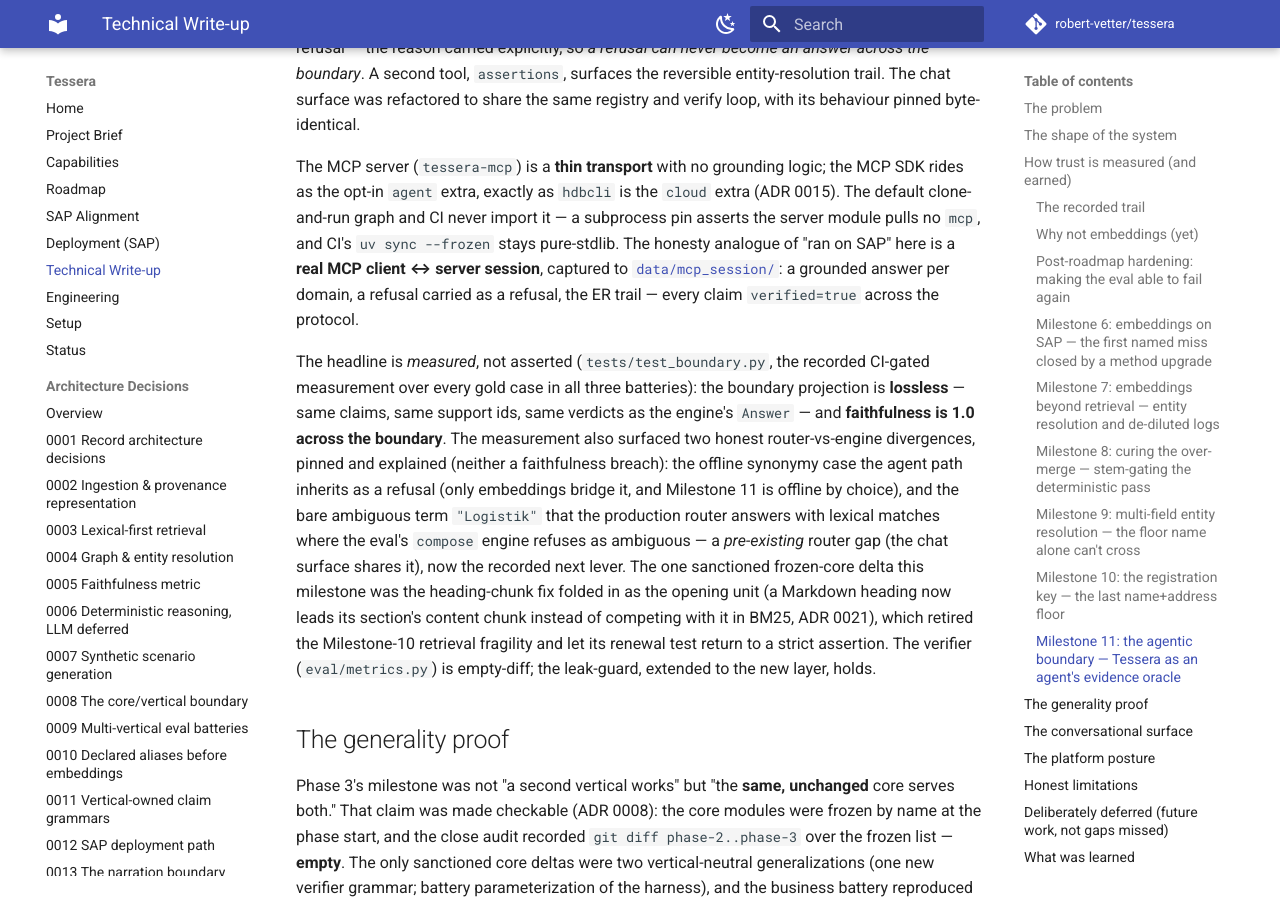
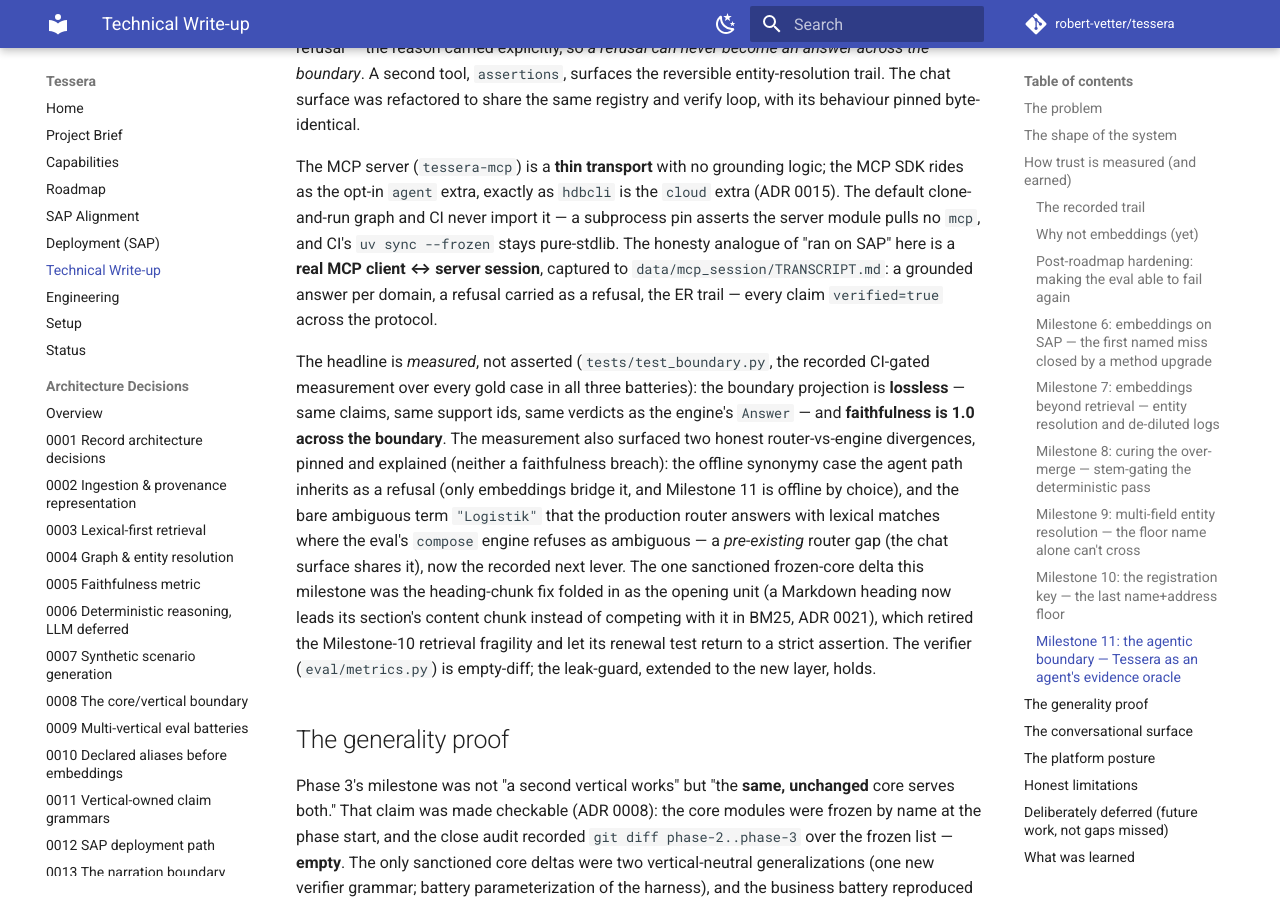
Before and after one commit to robert-vetter/tessera, an MkDocs documentation site: the page built from docs/WRITEUP.md, in a window 1280 px wide and 900 px high, scrolled down 9942 px. Built offline with MkDocs 1.6.1 and Material for MkDocs 9.7.7, drawn with Linux system fonts in a browser that asks for light colours; comment, search, counter and statistics services are not loaded.

Commit message:
docs: fix WRITEUP mkdocs strict-mode link to the MCP transcript
The data/mcp_session/TRANSCRIPT.md target lives outside docs/, so the markdown
link tripped mkdocs --strict (build job). Reference it as a code span, matching
how the WRITEUP cites other repo-relative paths.

Co-Authored-By: Claude Opus 4.8 <noreply@anthropic.com>

```diff
--- a/docs/WRITEUP.md
+++ b/docs/WRITEUP.md
@@ -443,7 +443,7 @@ MCP SDK rides as the opt-in `agent` extra, exactly as `hdbcli` is the `cloud` ex
 (ADR 0015). The default clone-and-run graph and CI never import it — a subprocess pin
 asserts the server module pulls no `mcp`, and CI's `uv sync --frozen` stays
 pure-stdlib. The honesty analogue of "ran on SAP" here is a **real MCP client ↔
-server session**, captured to [`data/mcp_session/`](data/mcp_session/TRANSCRIPT.md):
+server session**, captured to `data/mcp_session/TRANSCRIPT.md`:
 a grounded answer per domain, a refusal carried as a refusal, the ER trail — every
 claim `verified=true` across the protocol.
 
```
